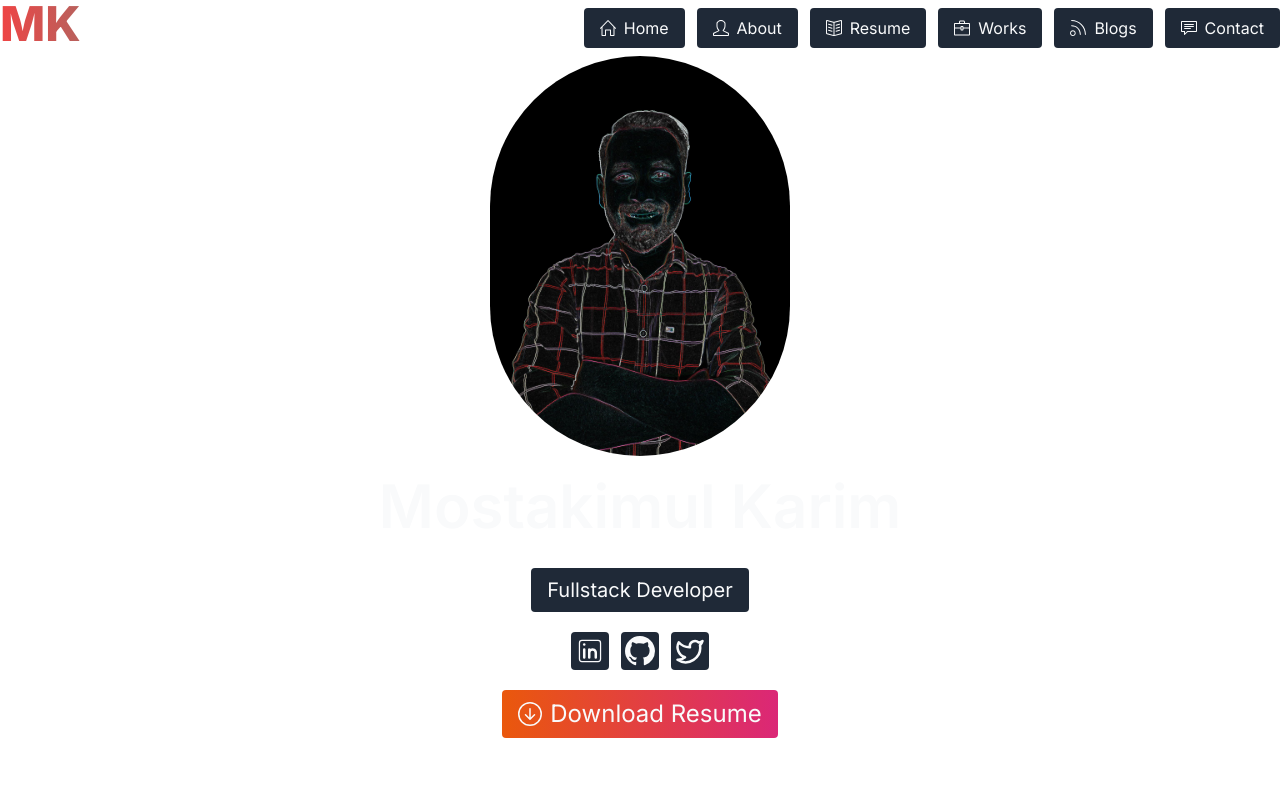
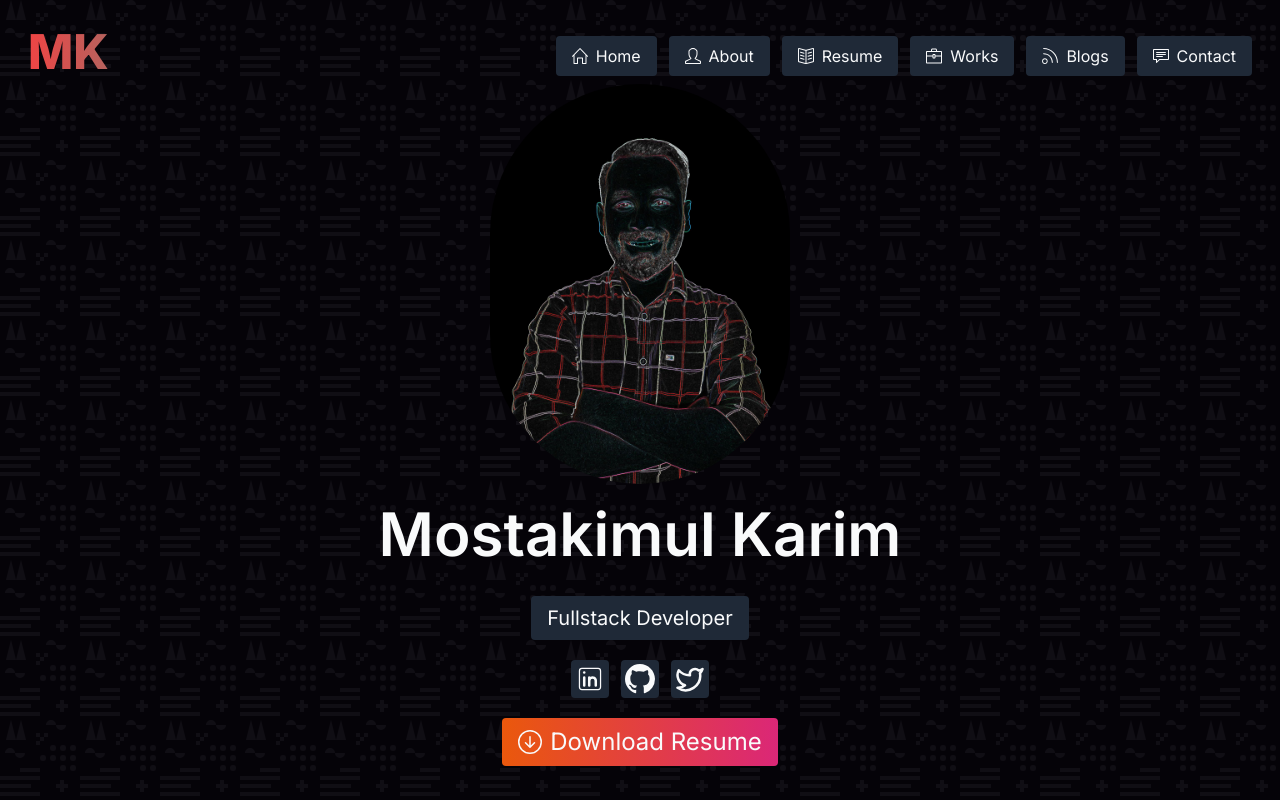
Before and after one commit to Mostakimul/next-portfolio, a Next.js app: page / in a window 1280 px wide. Built offline with nearby package versions, Linux system fonts and the light colour scheme.

Commit message:
[feat]: making global header and styles

```diff
--- a/src/app/(home)/page.tsx
+++ b/src/app/(home)/page.tsx
@@ -1,4 +1,3 @@
-import Header from '@/components/home/Header';
 import Profile from '@/components/home/Profile';
 
 export const metadata = {
@@ -9,7 +8,6 @@ export const metadata = {
 export default function MyHome() {
   return (
     <div className="h-full">
-      <Header />
       <Profile />
     </div>
   );
--- /dev/null
+++ b/src/app/about/page.tsx
@@ -0,0 +1,5 @@
+const About = () => {
+  return <div>About</div>;
+};
+
+export default About;
--- a/src/app/layout.tsx
+++ b/src/app/layout.tsx
@@ -1,3 +1,4 @@
+import Header from '@/components/home/Header';
 import type { Metadata } from 'next';
 import { Inter } from 'next/font/google';
 import './globals.css';
@@ -16,7 +17,16 @@ export default function RootLayout({
 }>) {
   return (
     <html lang="en">
-      <body className={inter.className}>{children}</body>
+      <body className={`${inter.className} bg-pattern text-gray-50`}>
+        <div className="h-screen w-full">
+          <div className="p-7 pb-14 h-full">
+            <div className="container mx-auto">
+              <Header />
+              {children}
+            </div>
+          </div>
+        </div>
+      </body>
     </html>
   );
 }
--- a/src/app/page.tsx
+++ b/src/app/page.tsx
@@ -2,12 +2,8 @@ import MyHome from './(home)/page';
 
 export default function Home() {
   return (
-    <main className="h-screen w-full bg-pattern">
-      <div className="p-7 pb-14 h-full">
-        <div className="container mx-auto h-full">
-          <MyHome />
-        </div>
-      </div>
+    <main>
+      <MyHome />
     </main>
   );
 }
```
